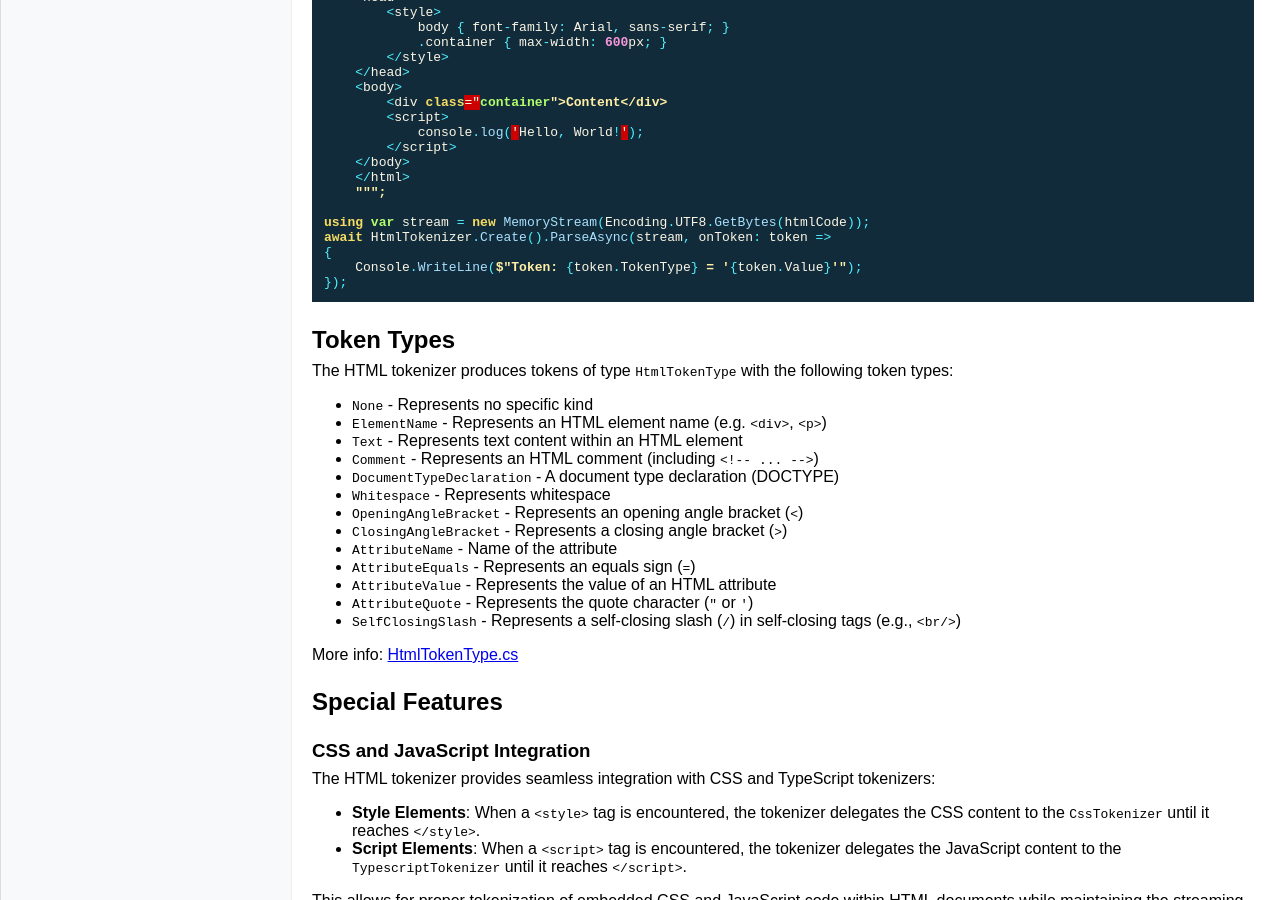
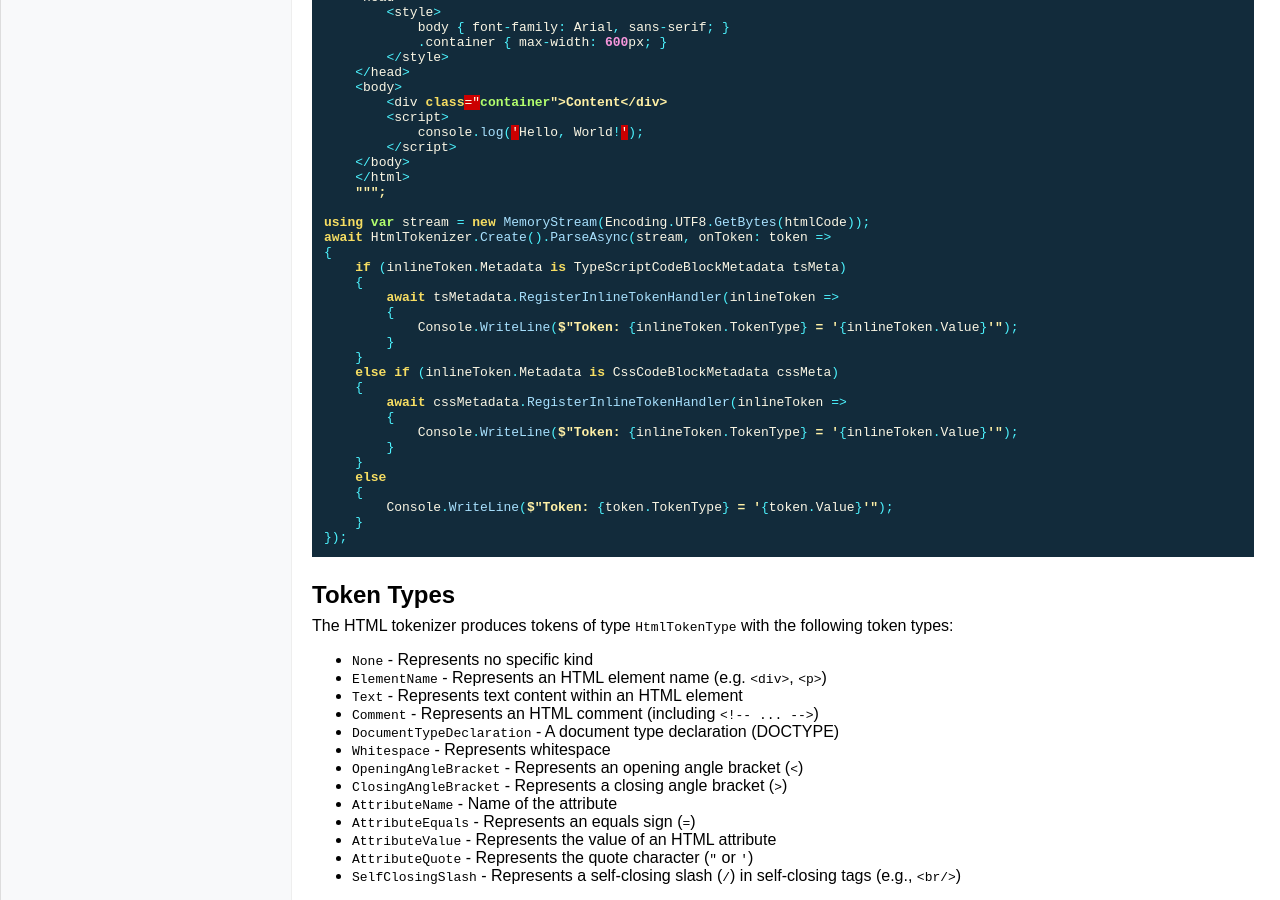
Before and after one commit to crwsolutions/ntokenizers, a Jekyll site: the page built from docs/html.md, in a window 1280 px wide and 900 px high, scrolled down 1772 px. Built offline with Jekyll 4.4.1, drawn with Linux system fonts in a browser that asks for light colours.

Commit message:
docs/html.md - Updated token handling logic to support TypeScript and CSS code block metadata with inline token handlers

````diff
--- a/docs/html.md
+++ b/docs/html.md
@@ -123,7 +123,24 @@ string htmlCode = """
 using var stream = new MemoryStream(Encoding.UTF8.GetBytes(htmlCode));
 await HtmlTokenizer.Create().ParseAsync(stream, onToken: token =>
 {
-    Console.WriteLine($"Token: {token.TokenType} = '{token.Value}'");
+    if (inlineToken.Metadata is TypeScriptCodeBlockMetadata tsMeta)
+    {
+        await tsMetadata.RegisterInlineTokenHandler(inlineToken =>
+        {
+            Console.WriteLine($"Token: {inlineToken.TokenType} = '{inlineToken.Value}'");
+        }
+    }
+    else if (inlineToken.Metadata is CssCodeBlockMetadata cssMeta)
+    {
+        await cssMetadata.RegisterInlineTokenHandler(inlineToken =>
+        {
+            Console.WriteLine($"Token: {inlineToken.TokenType} = '{inlineToken.Value}'");
+        }
+    }
+    else
+    {
+        Console.WriteLine($"Token: {token.TokenType} = '{token.Value}'");
+    }
 });
 ```
 
````
